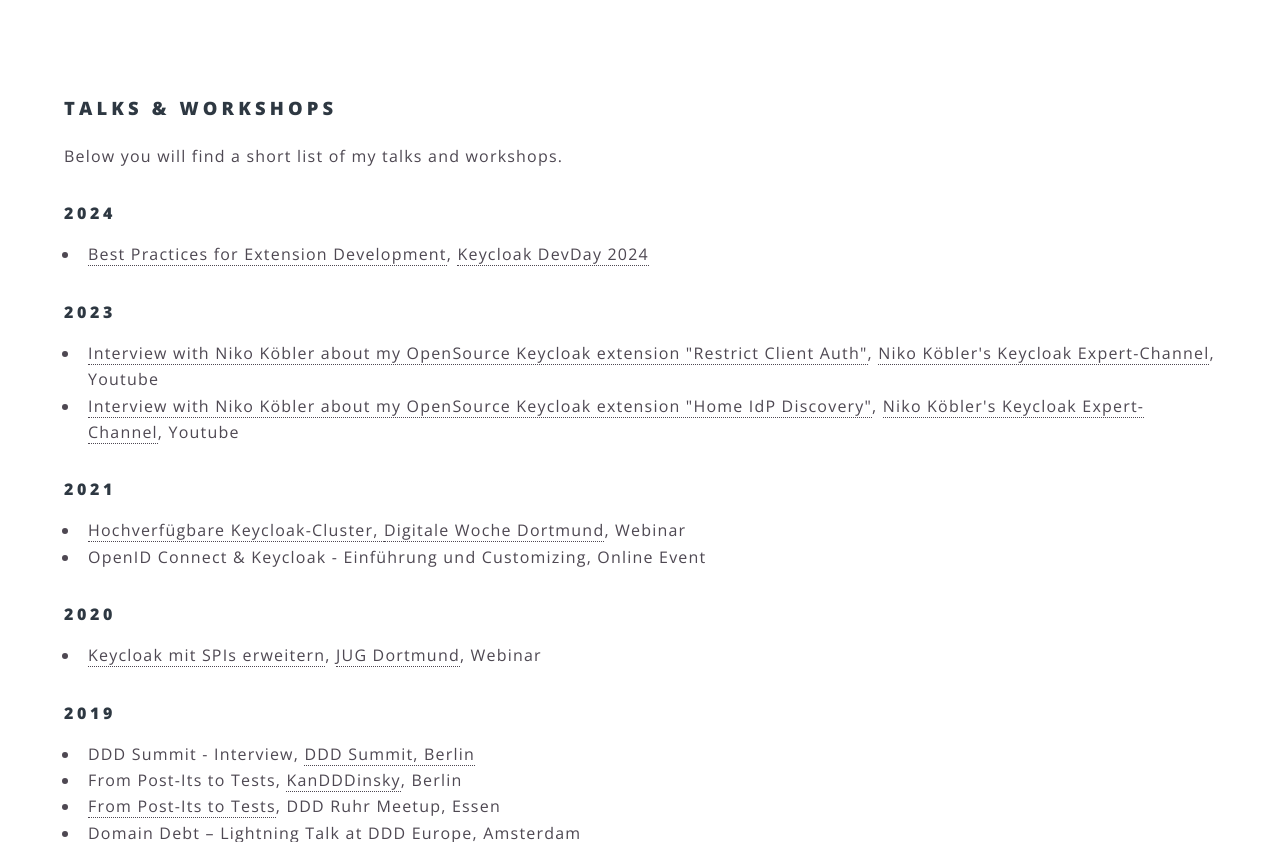
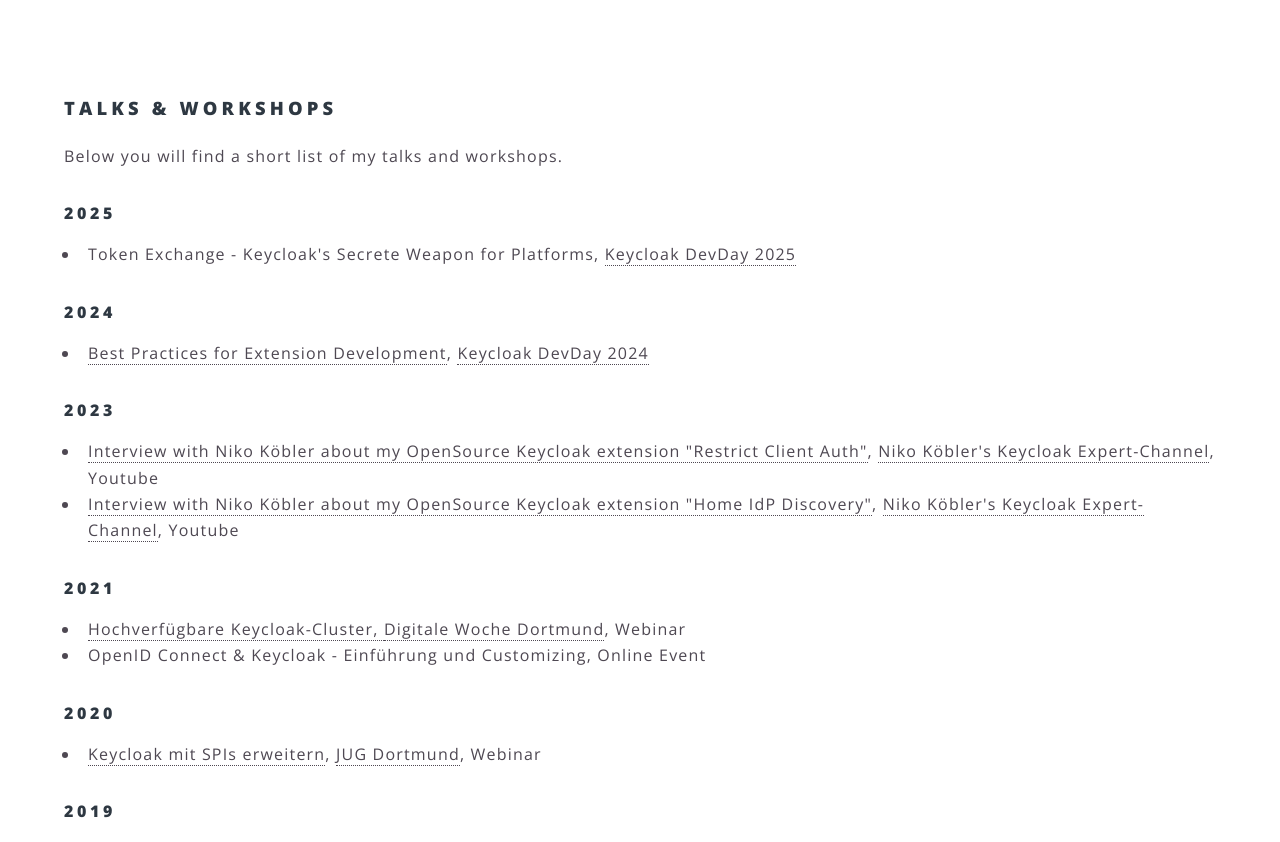
Before and after one commit to sventorben/sventorben.de, a Jekyll site: the page built from talks.html, in a window 1280 px wide and 900 px high, scrolled down 339 px, cut to the strip 58-900 px from the top of the window. Built offline with Jekyll 4.4.1, drawn with Linux system fonts in a browser that asks for light colours.

Commit message:
Add talk about Token Exchange in KC DevDay 2025

```diff
--- a/talks.html
+++ b/talks.html
@@ -6,6 +6,10 @@
 ---
 	<p>Below you will find a short list of my talks and workshops.</p>
 
+        <h4>2025</h4>
+	<ul>
+		<li>Token Exchange - Keycloak's Secrete Weapon for Platforms, <a href="https://keycloak-day.dev/" target="_blank">Keycloak DevDay 2025</li>
+	</ul>
         <h4>2024</h4>
 	<ul>
 		<li><a href="https://www.youtube.com/watch?v=1IhcQjdjbsI" target="_blank">Best Practices for Extension Development</a>, <a href="https://keycloak-day.dev/" target="_blank">Keycloak DevDay 2024</li>
```
